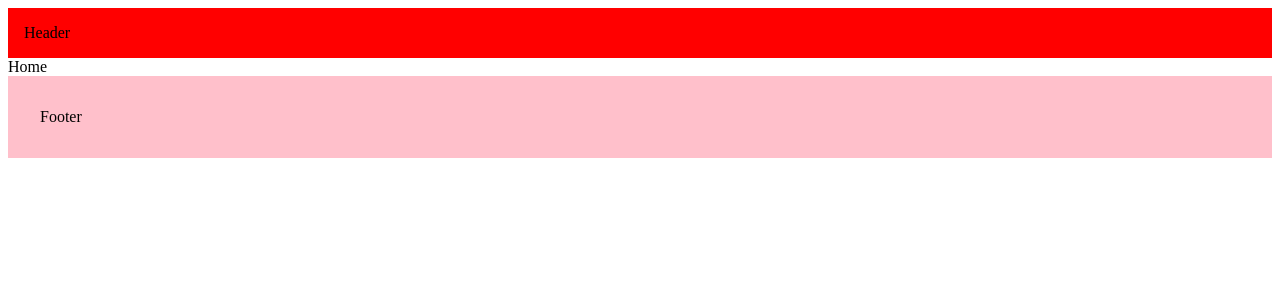
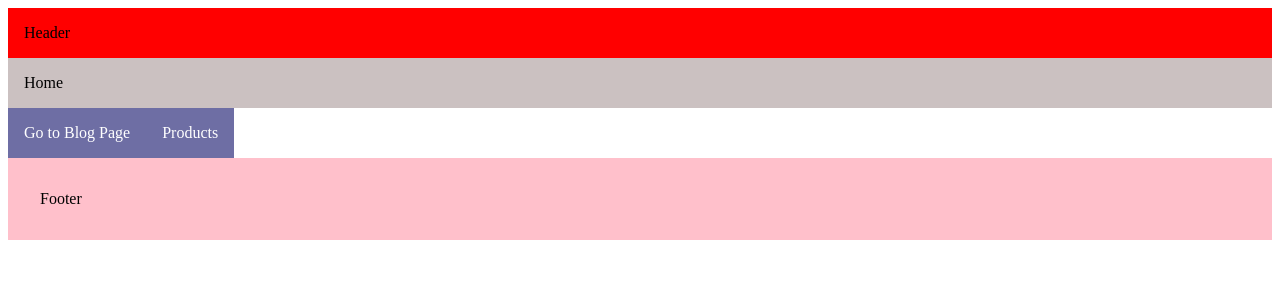
Before and after one commit to ritesh0304/learning-NextJs, a Next.js app in the folder hello-world/: page / in a window 1280 px wide. Shown: the top 300 px of the page. Built offline with nearby package versions, Linux system fonts and the light colour scheme.

Commit message:
Links in nextJs

```diff
--- /dev/null
+++ b/hello-world/src/app/global.module.css
@@ -0,0 +1,11 @@
+.Home a{
+    text-decoration: none;
+    display: inline-block;
+    padding: 1rem;
+    background-color: rgb(110, 110, 164);
+    color: white;
+}
+.Home div{
+    padding: 1rem;
+    background-color: rgb(203, 193, 193);
+}
--- a/hello-world/src/app/layout.tsx
+++ b/hello-world/src/app/layout.tsx
@@ -1,5 +1,11 @@
-export const metadata = {
-  title: 'Next.js',
+import { Metadata } from "next"
+
+export const metadata:Metadata = {
+  title: {
+    absolute:"",
+    default:"Next Js learning",
+    template:"%s | NextJs",
+  },
   description: 'Generated by Next.js',
 }
 
--- a/hello-world/src/app/page.tsx
+++ b/hello-world/src/app/page.tsx
@@ -1,8 +1,14 @@
-import React from 'react'
-
+import Link from "next/link"
+import styles from './global.module.css'
 function Home() {
   return (
-    <div>Home</div>
+    <>
+      <div className={styles.Home}>
+      <div className="">Home</div>
+    <Link className="" href="/blog">Go to Blog Page</Link>
+    <Link className="" href="/products" >Products</Link>
+      </div>
+    </>
   )
 }
 
--- a/hello-world/src/app/products/page.tsx
+++ b/hello-world/src/app/products/page.tsx
@@ -1,10 +1,12 @@
+import Link from 'next/link'
 
 export default function Products() {
   return (
     <>
+      <Link href="/"> Home </Link>
     <h1>Products page</h1>
-      <h2>Product 1</h2>
-      <h2>Product 2</h2>
+      <h2> <Link href='/products/1' >Product 1</Link></h2>
+      <h2> <Link href='/products/2/review/1' replace >Product 2</Link></h2>
       <h2>Product 3 </h2>
     </>
   )
```
